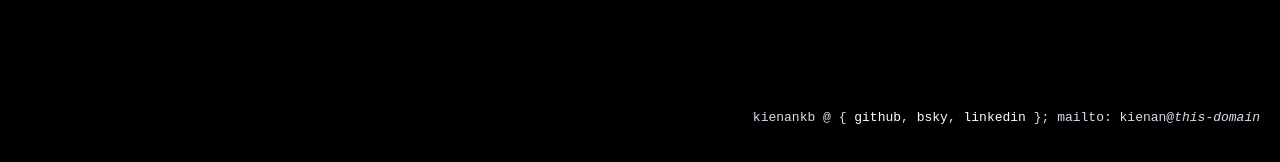
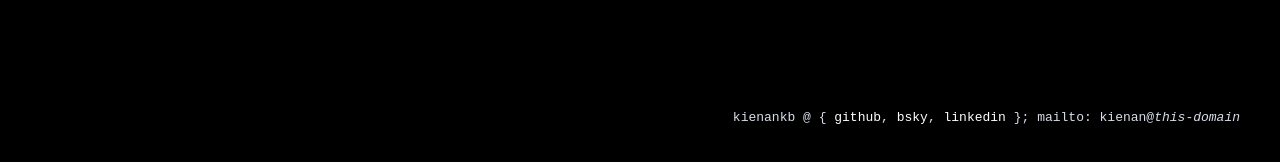
Before and after one commit to kienankb/website, a React (Vite) app: page / in a window 1280 px wide. Shown: the part 635-797 px from the top of the page. Built offline with nearby package versions, Linux system fonts and the light colour scheme.

Commit message:
adjust footer margin

```diff
--- a/src/components/Footer.module.scss
+++ b/src/components/Footer.module.scss
@@ -1,6 +1,6 @@
 .footer {
   display: flex;
-  margin: 0 20px;
+  margin: 0 40px;
   padding: 40px 0;
   justify-content: flex-end;
   gap: 1ch;
```
